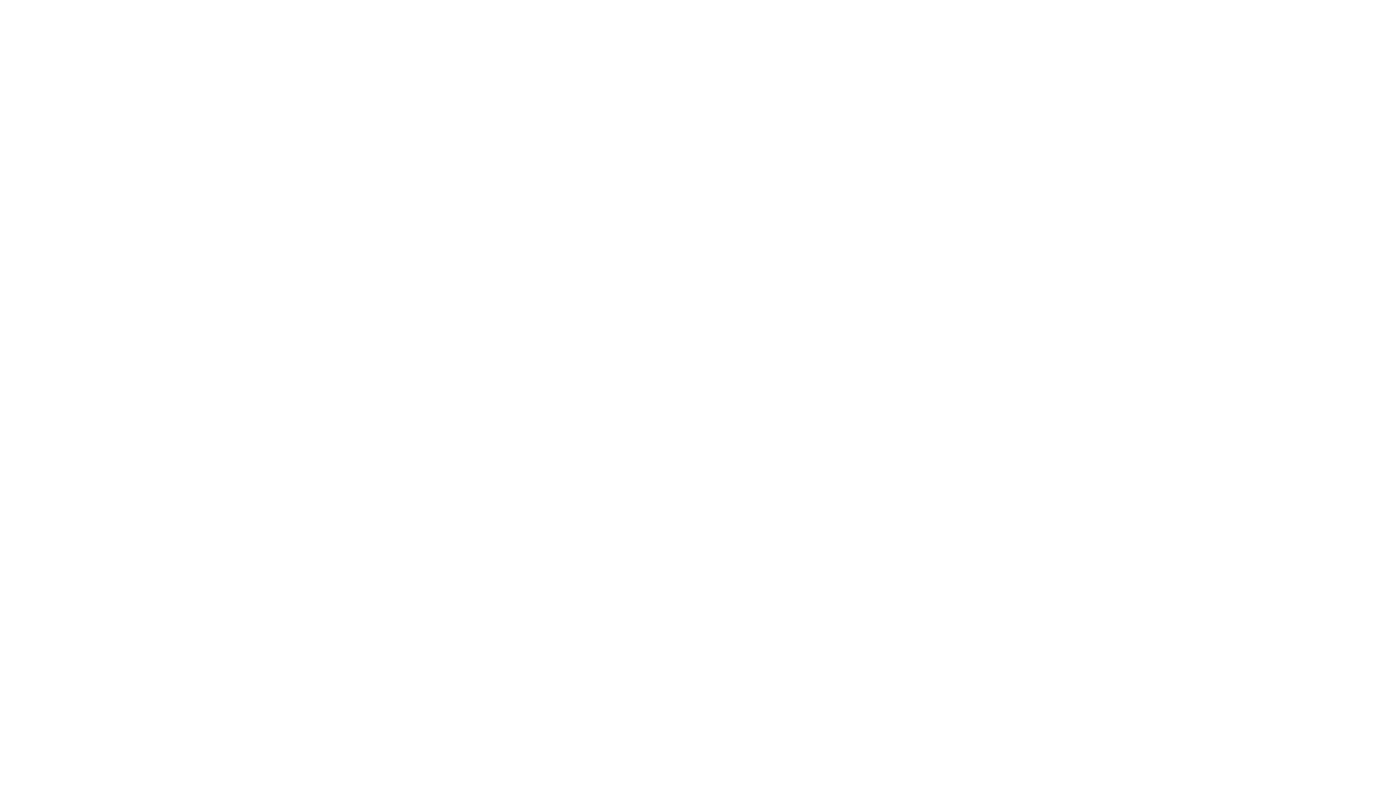
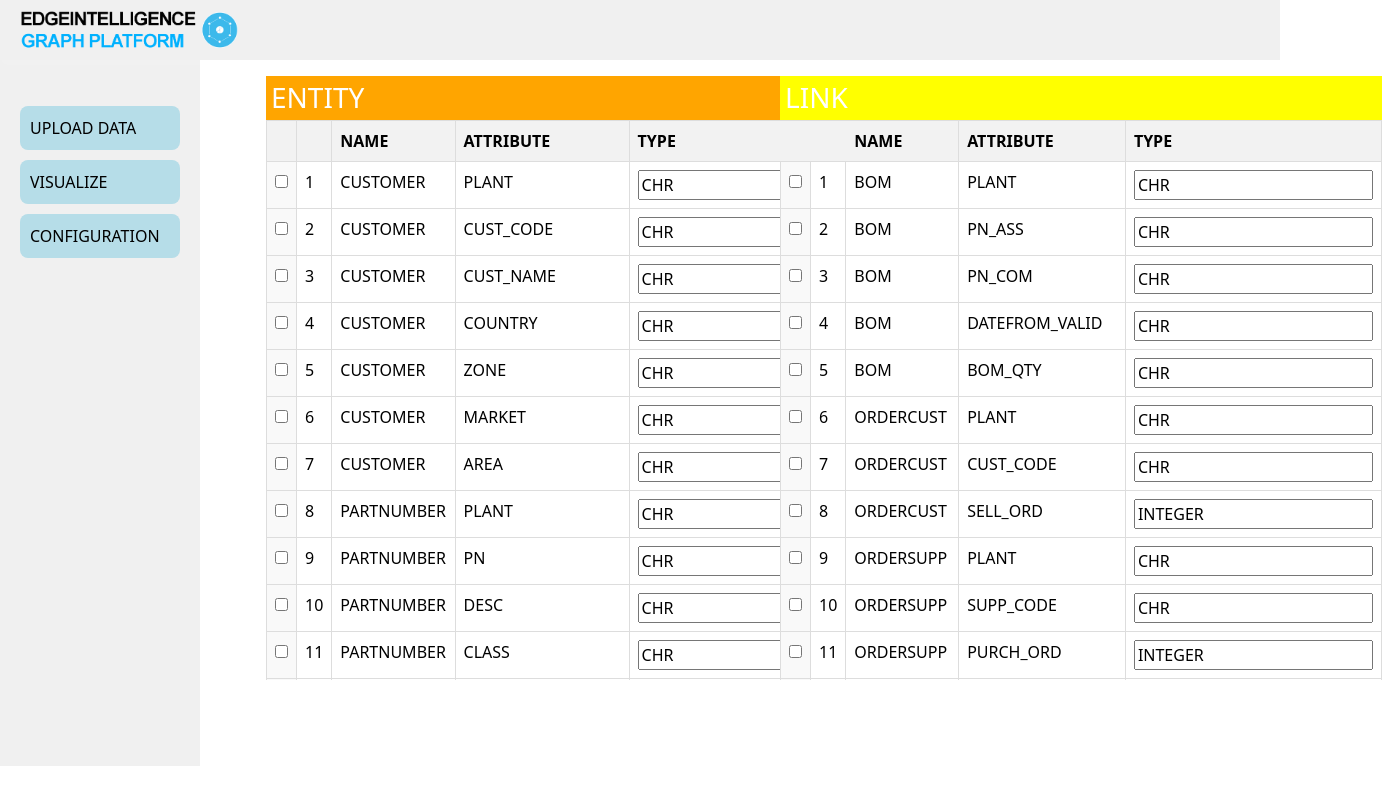
Before and after one commit to aamir910/3d-force-network-graph-, a React (Vite) app: page /main in a window 1280 px wide. Before the commit this address had no page. Shown: the whole page, 1382 px wide, since content can reach past the window. Built offline with nearby package versions, Linux system fonts and the light colour scheme.

Commit message:
update the issue of the element of the react router dom

```diff
--- a/src/App.jsx
+++ b/src/App.jsx
@@ -25,14 +25,12 @@ const App = () => {
 
               <Route path="/" element={<MainContent />} />
                 <Route path="/visualize" element={<Visualize_filteration />} />
-                <Route path="/CONFIGURATION" element={<MainContent/>} />
+                <Route path="/CONFIGURATION" element={<ForceGraph2DComponent />} />
+                <Route path="/main" element={<MainContent />} />
+
+              </Routes>
 
 
-
-                {/* Add more routes as needed */}
-              </Routes>
-
-              {/* <ForceGraph2DComponent /> */}
             </div>
           </div>
         </main>
--- a/src/components/Buttons/SIdeBar.jsx
+++ b/src/components/Buttons/SIdeBar.jsx
@@ -6,9 +6,9 @@ function Sidebar() {
     return (
         <div className="sidebar">
 
-            <button><Link to="/CONFIGURATION">CONFIGURATION</Link></button>
             <button><Link to="/upload">UPLOAD DATA</Link></button>
             <button ><Link to="/visualize">VISUALIZE</Link></button>
+            <button><Link to="/main">CONFIGURATION</Link>  </button>
         </div>
     );
 }
--- a/src/components/visualize/ForceGraph3D.jsx
+++ b/src/components/visualize/ForceGraph3D.jsx
@@ -5,6 +5,7 @@ import "bootstrap/dist/css/bootstrap.min.css"; // Import Bootstrap CSS
 import Sidebar from "../Buttons/SIdeBar";
 import Navbar from "../NavBar/NavBar";
 
+import { Link } from 'react-router-dom';
 const csvFiles = [
   "/EDGES/E_BOM.csv",
   "/EDGES/E_ORDERCUST.csv",
@@ -182,14 +183,14 @@ const Visualize_filteration = () => {
                         <tr>
                           <th>NAME</th>
                           <th>TYPE</th>
-                          <th>SUB TYPE</th>
+                          {/* <th>SUB TYPE</th> */}
                         </tr>
                       </thead>
 
-                      <tbody>
+                     <tbody>
   {Object.entries(entityHeaders).map(([filePath, headers], index) =>
     headers.map((header, headerIndex) => {
-      if (uniqueData[index][header].length < 100) {
+      if (true) {
         return (
           <tr key={`${index}-${headerIndex}`}>
             <td>
@@ -257,6 +258,8 @@ const Visualize_filteration = () => {
                         )}
                       </tbody>
                     </table>
+
+      <button><Link to="/CONFIGURATION">VISUALIZE</Link></button>
                   </div>
                 </div>
               </div>
```
